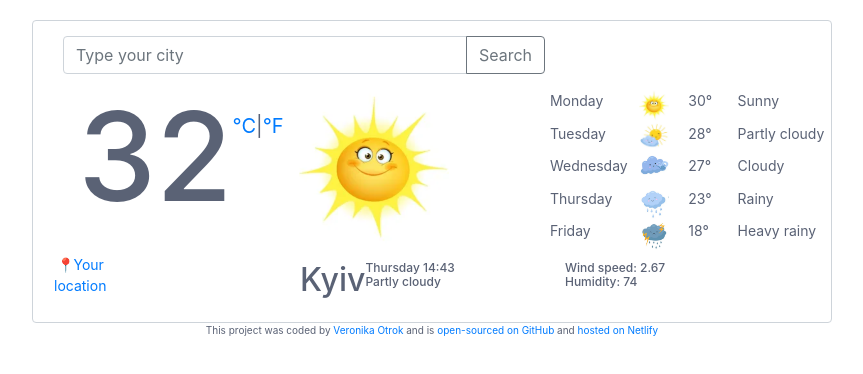
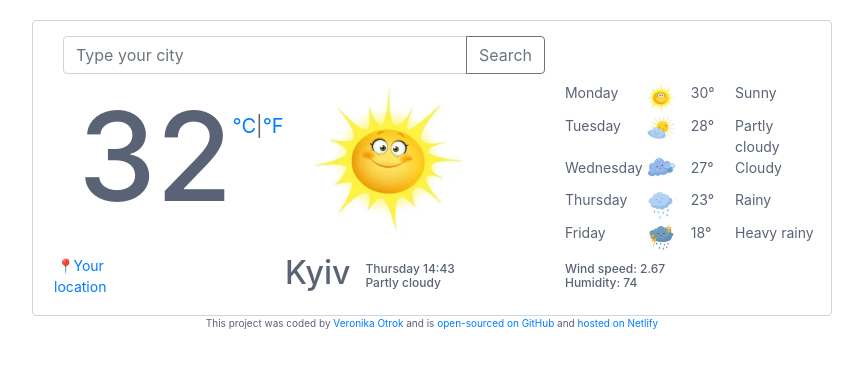
Before and after one commit to Veron-me/Weather-web, a website built with Parcel: page index.html in a window 1280 px wide. Shown: the whole page, without its empty margins (208-1071 px from the left). Built offline with nearby package versions, Linux system fonts and the light colour scheme; no server answers.

Commit message:
Issue in css
Issue in adding weend speed and humidity

```diff
--- a/index.html
+++ b/index.html
@@ -140,7 +140,7 @@
               </div>
             </h3>
          </div>
-         <div class="col-4">
+         <div class="col-3">
             <h3>
               <div class="current-day-time">
               Wind speed: 2.67
--- a/style.css
+++ b/style.css
@@ -46,8 +46,7 @@ button:hover {
   padding: 0;
   height: 32.5px;
 }
-.celected-city .col-3,
-.col-4 {
+.celected-city .col-3 {
   padding: 8px 0 0 0;
 }
 .celsius,
```
